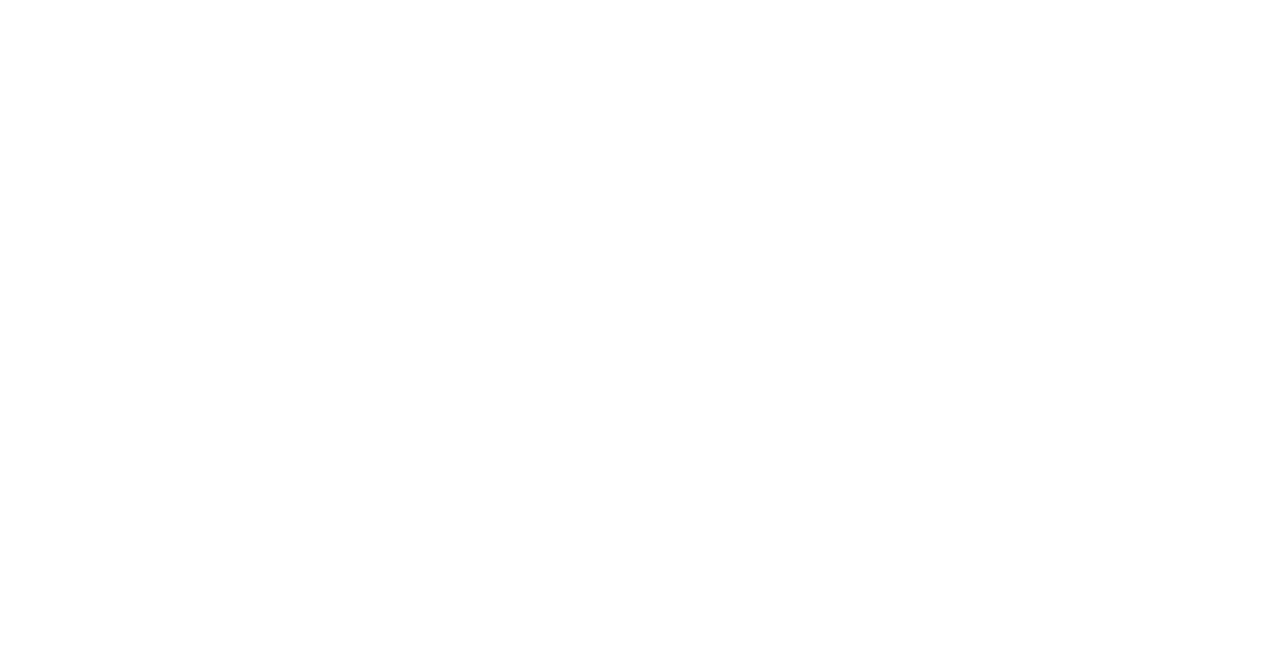
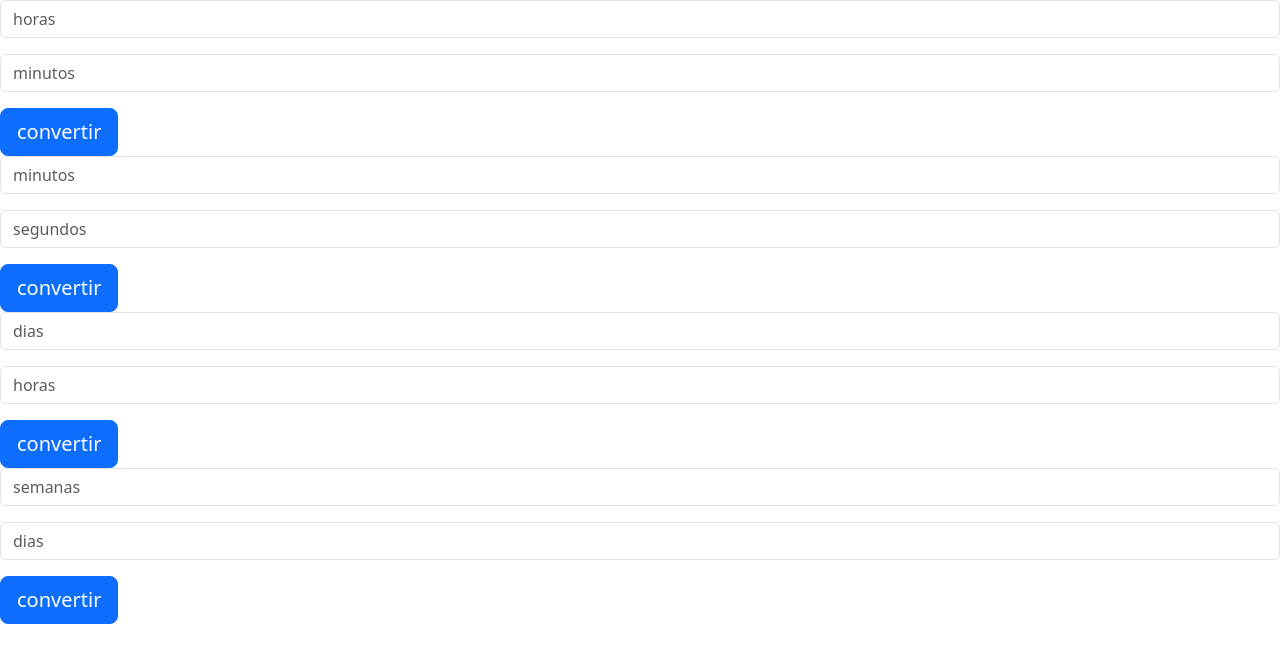
Before and after one commit to AngeluzFranco/ConversorTime_Angeluz, a plain HTML site: page index.html in a window 1280 px wide. Drawn offline with nearby package versions, Linux system fonts and the light colour scheme.

Commit message:
modificacion

```diff
--- a/index.html
+++ b/index.html
@@ -4,8 +4,154 @@
     <meta charset="UTF-8">
     <meta name="viewport" content="width=device-width, initial-scale=1.0">
     <title>Document</title>
-</head>
-<body>
+    <link
+      href="https://cdn.jsdelivr.net/npm/bootstrap@5.3.6/dist/css/bootstrap.min.css"
+      rel="stylesheet"
+      integrity="sha384-4Q6Gf2aSP4eDXB8Miphtr37CMZZQ5oXLH2yaXMJ2w8e2ZtHTl7GptT4jmndRuHDT"
+      crossorigin="anonymous"
+    />
+  </head>
+  <body>
+    <div class="input-group mb-3">
+      <input
+      id="horas"
+        type="text"
+        class="form-control"
+        placeholder="horas"
+        aria-label="horas"
+        aria-describedby="basic-addon1"
+      />
+    </div>
+    <div class="input-group mb-3">
+      <input
+      id="minutos"
+        type="text"
+        class="form-control"
+        placeholder="minutos"
+        aria-label="minutos"
+        aria-describedby="basic-addon1"
+      />
+    </div>
+    <button type="button" class="btn btn-primary btn-lg" id="conversorHM">
+      convertir
+    </button>
+    <br />
+    <div class="input-group mb-3">
+      <input
+      id="minutos2"
+        type="text"
+        class="form-control"
+        placeholder="minutos"
+        aria-label="minutos"
+        aria-describedby="basic-addon1"
+      />
+    </div>
+    <div class="input-group mb-3">
+      <input
+      id="segundos"
+        type="text"
+        class="form-control"
+        placeholder="segundos"
+        aria-label="segundos"
+        aria-describedby="basic-addon1"
+      />
+    </div>
+    <button type="button" class="btn btn-primary btn-lg" id="conversorMS">
+      convertir
+    </button>
+    <br />
+    <div class="input-group mb-3">
+      <input
+      id="dias"
+        type="text"
+        class="form-control"
+        placeholder="dias"
+        aria-label="dias"
+        aria-describedby="basic-addon1"
+      />
+    </div>
+    <div class="input-group mb-3">
+      <input
+      id="horas3"
+        type="text"
+        class="form-control"
+        placeholder="horas"
+        aria-label="horas"
+        aria-describedby="basic-addon1"
+      />
+    </div>
+    <button type="button" class="btn btn-primary btn-lg" id="conversorDH">
+      convertir
+    </button>
+    <br />
+    <div class="input-group mb-3">
+      <input
+      id="semanas"
+        type="text"
+        class="form-control"
+        placeholder="semanas"
+        aria-label="semanas"
+        aria-describedby="basic-addon1"
+      />
+    </div>
+    <div class="input-group mb-3">
+      <input
+      id="dias2"
+        type="text"
+        class="form-control"
+        placeholder="dias"
+        aria-label="dias"
+        aria-describedby="basic-addon1"
+      />
+    </div>
+    <button type="button" class="btn btn-primary btn-lg" id="conversorSD">
+      convertir
+    </button>
+    <br />
 
-</body>
+    <script>
+        const conversorHM = document.getElementById("conversorHM");
+        const conversorMS = document.getElementById("conversorMS");
+        const conversorDH = document.getElementById("conversorDH");
+        const conversorSD = document.getElementById("conversorSD");
+        const horasInput = document.getElementById("horas");
+        const minutosInput = document.getElementById("minutos");
+        const segundosInput = document.getElementById("segundos");
+        const diasInput = document.getElementById("dias");
+        const semanasInput = document.getElementById("semanas");
+        const minutos2Input = document.getElementById("minutos2");
+        const dias2Input = document.getElementById("dias2");
+        const horas3Input = document.getElementById("horas3");
+        const horas = 60;
+        const minutos = 60;
+        const dias = 24;
+        const semanas = 7;
+        conversorHM.addEventListener("click", function(){
+            const horas = parseFloat(horasInput.value);
+            const Cminutos = horas * 60;
+            minutosInput.value = Cminutos;
+        });
+        conversorMS.addEventListener("click", function(){
+            const minutos = parseFloat(minutos2Input.value);
+            const Csegundos = minutos * 60;
+            segundosInput.value = Csegundos;
+        });
+        conversorDH.addEventListener("click", function(){
+            const dias = parseFloat(diasInput.value);
+            const Choras = dias * 24;
+            horas3Input.value = Choras;
+        });
+        conversorSD.addEventListener("click", function(){
+            const semanas = parseFloat(semanasInput.value);
+            const Cdias = semanas * 7;
+            dias2Input.value = Cdias;
+        });
+
+    </script>
+    <script
+      src="https://cdn.jsdelivr.net/npm/bootstrap@5.3.6/dist/js/bootstrap.bundle.min.js"
+      integrity="sha384-j1CDi7MgGQ12Z7Qab0qlWQ/Qqz24Gc6BM0thvEMVjHnfYGF0rmFCozFSxQBxwHKO"
+      crossorigin="anonymous"
+    ></script>
+  </body>
 </html>
```
